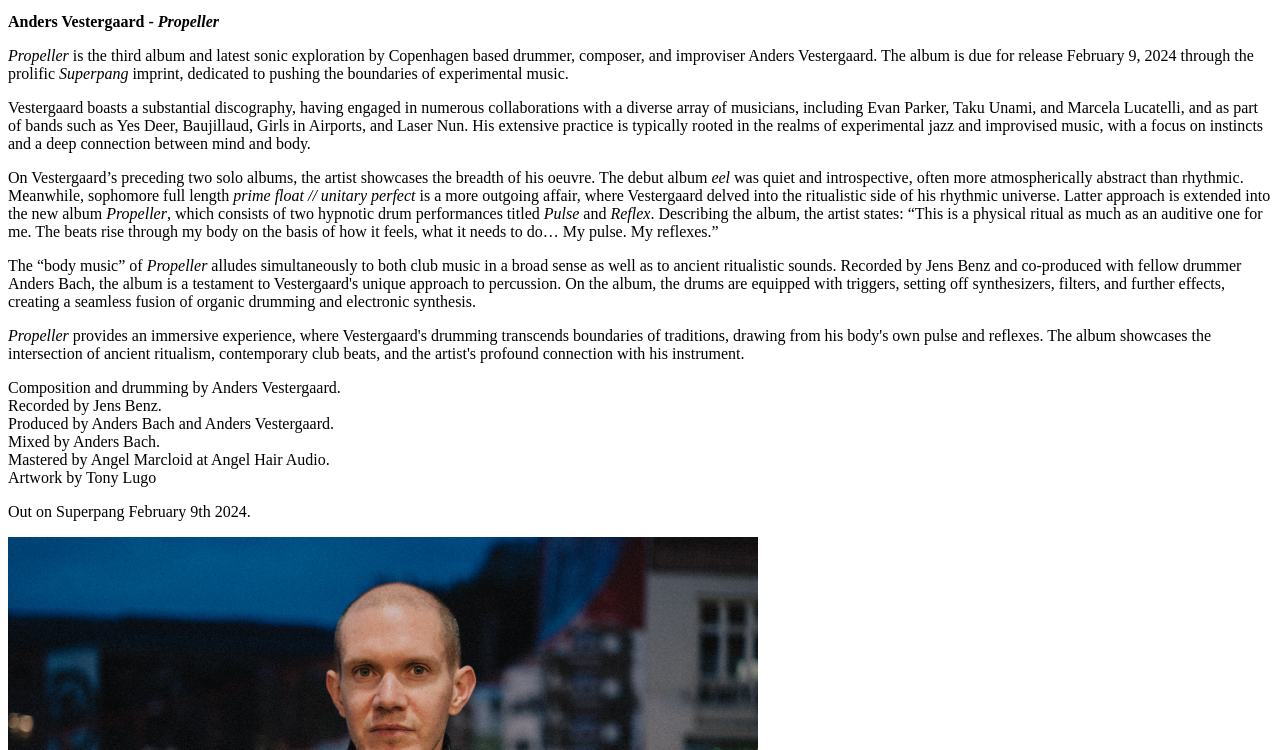
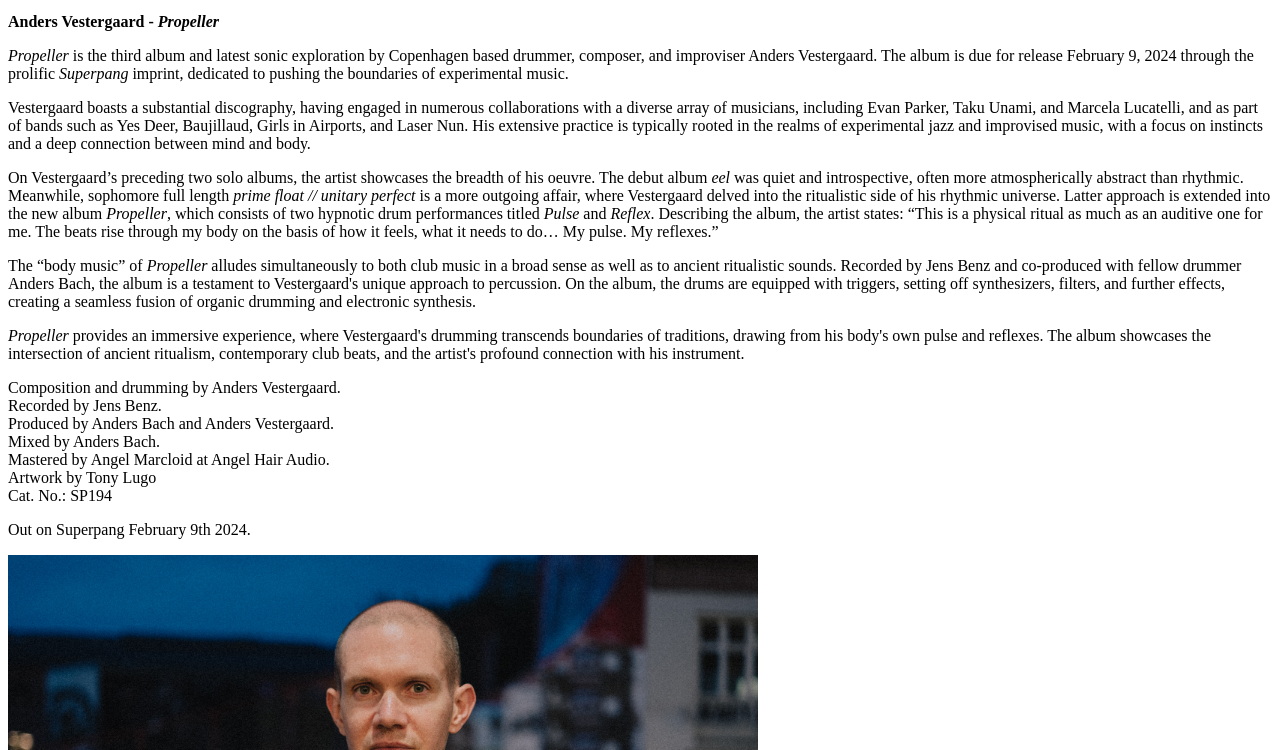
Before and after one commit to theoneandonlyanders/anders-website, a plain HTML site: page propeller.html in a window 1280 px wide. Shown: the part 350-1100 px from the top of the page. Drawn offline with Linux system fonts and the light colour scheme.

Commit message:
Update propeller.html

```diff
--- a/propeller.html
+++ b/propeller.html
@@ -35,7 +35,8 @@
           Produced by Anders Bach and Anders Vestergaard. <br>
           Mixed by Anders Bach. <br>
           Mastered by Angel Marcloid at Angel Hair Audio. <br>
-          Artwork by Tony Lugo
+          Artwork by Tony Lugo <br>
+          Cat. No.: SP194
         </p>
         <p>
           Out on Superpang February 9th 2024.
```
